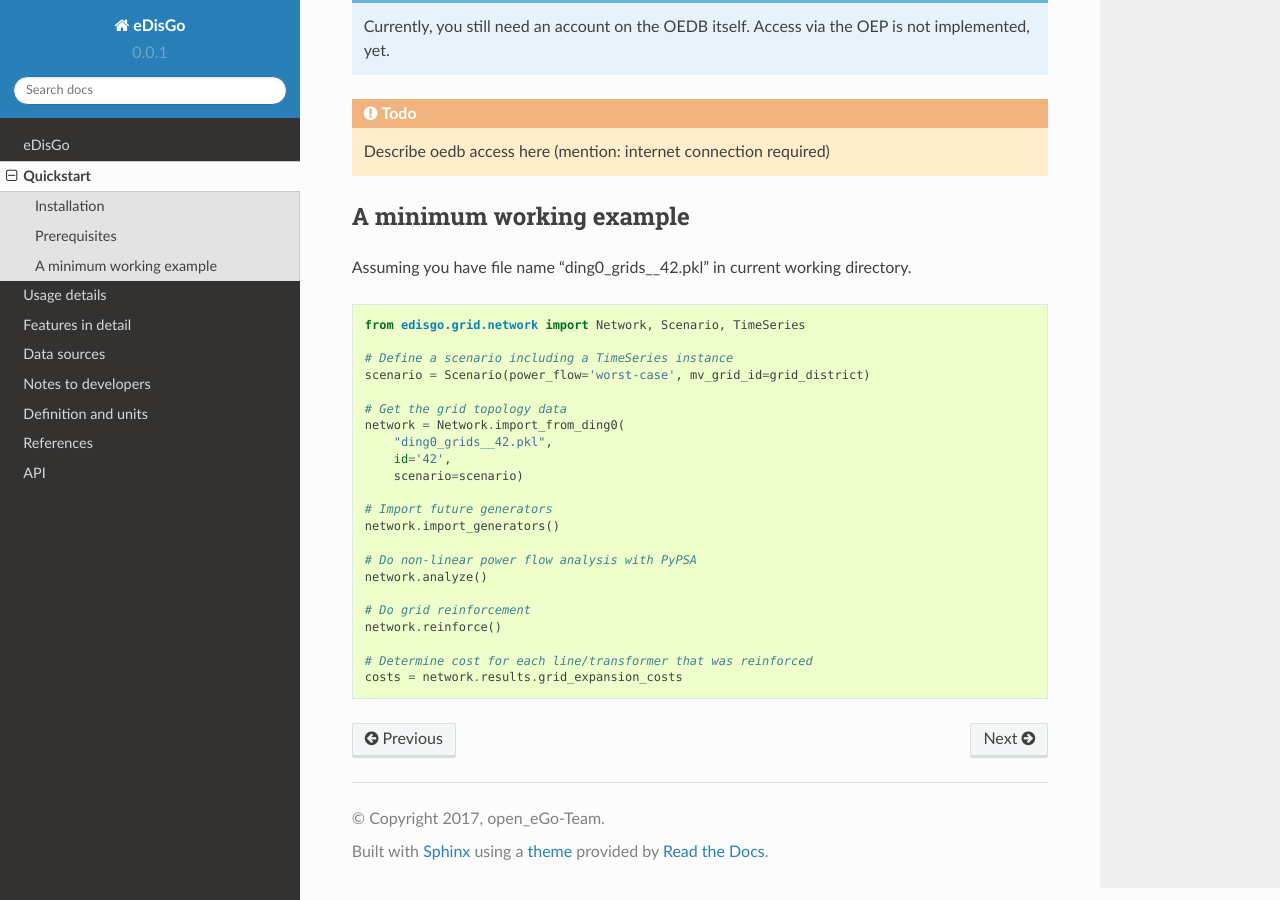
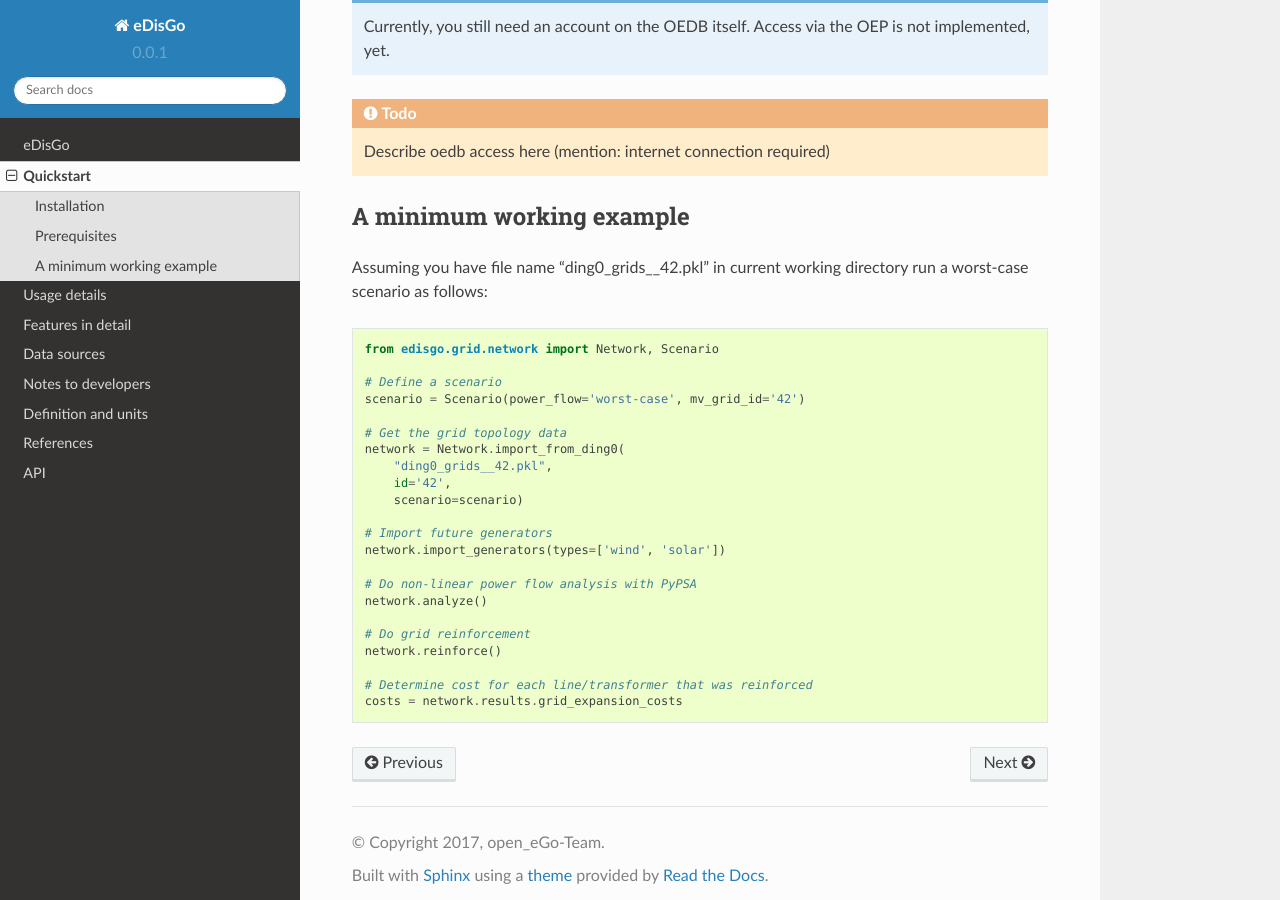
Before and after one commit to openego/eDisGo, a Sphinx documentation site: the page built from doc/quickstart.rst, in a window 1280 px wide and 900 px high, scrolled down 725 px. Built offline with Sphinx 7.4.7 and the Read the Docs theme 2.0.0, drawn with Linux system fonts in a browser that asks for light colours; formulas are drawn with MathJax 3.

Commit message:
Fix minimum example doc

```diff
--- a/doc/quickstart.rst
+++ b/doc/quickstart.rst
@@ -49,14 +49,14 @@ through the
 A minimum working example
 -------------------------
 
-Assuming you have file name "ding0_grids__42.pkl" in current working directory.
+Assuming you have file name "ding0_grids__42.pkl" in current working directory run a worst-case scenario as follows:
 
 .. code-block:: python
 
-    from edisgo.grid.network import Network, Scenario, TimeSeries
+    from edisgo.grid.network import Network, Scenario
 
-    # Define a scenario including a TimeSeries instance
-    scenario = Scenario(power_flow='worst-case', mv_grid_id=grid_district)
+    # Define a scenario
+    scenario = Scenario(power_flow='worst-case', mv_grid_id='42')
 
     # Get the grid topology data
     network = Network.import_from_ding0(
@@ -65,7 +65,7 @@ Assuming you have file name "ding0_grids__42.pkl" in current working directory.
         scenario=scenario)
 
     # Import future generators
-    network.import_generators()
+    network.import_generators(types=['wind', 'solar'])
 
     # Do non-linear power flow analysis with PyPSA
     network.analyze()
```
